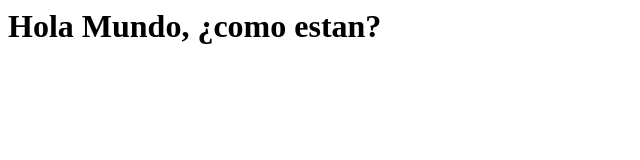
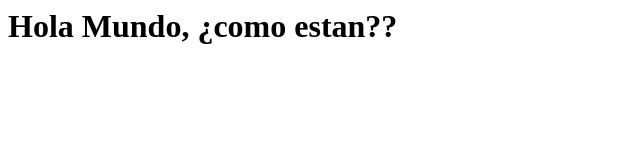
Before and after one commit to sonic23145/repo_laboratorio, a plain HTML site: page index.html in a window 1280 px wide. Shown: the full height of the page, 0-640 px from the left. Drawn offline with Linux system fonts and the light colour scheme.

Commit message:
cambio archivo index.html

```diff
--- a/index.html
+++ b/index.html
@@ -1,5 +1,5 @@
 <html lang="es">
 <body>
-<h1>Hola Mundo, ¿como estan?</h1>
+<h1>Hola Mundo, ¿como estan??</h1>
 </body>
 </html>
```
